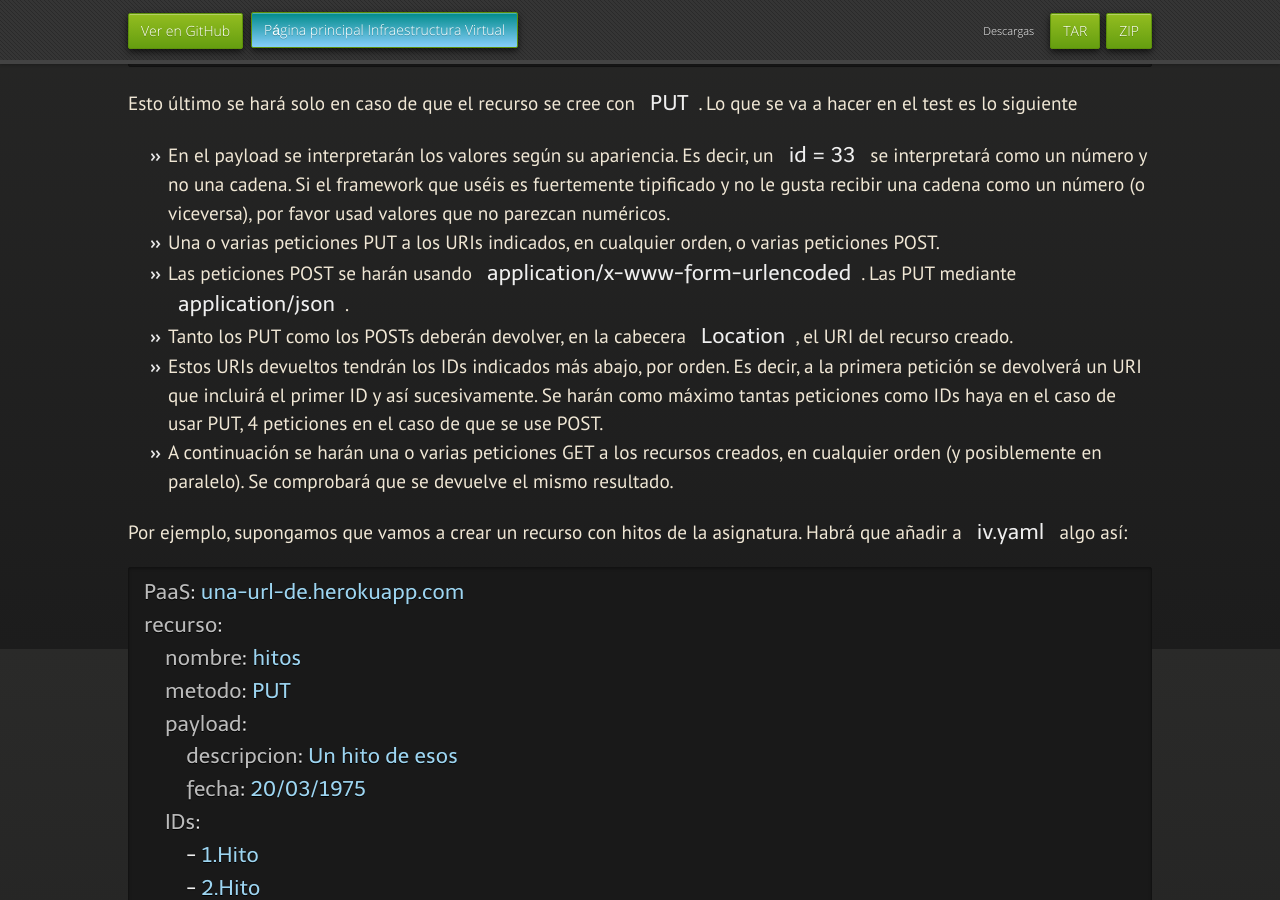
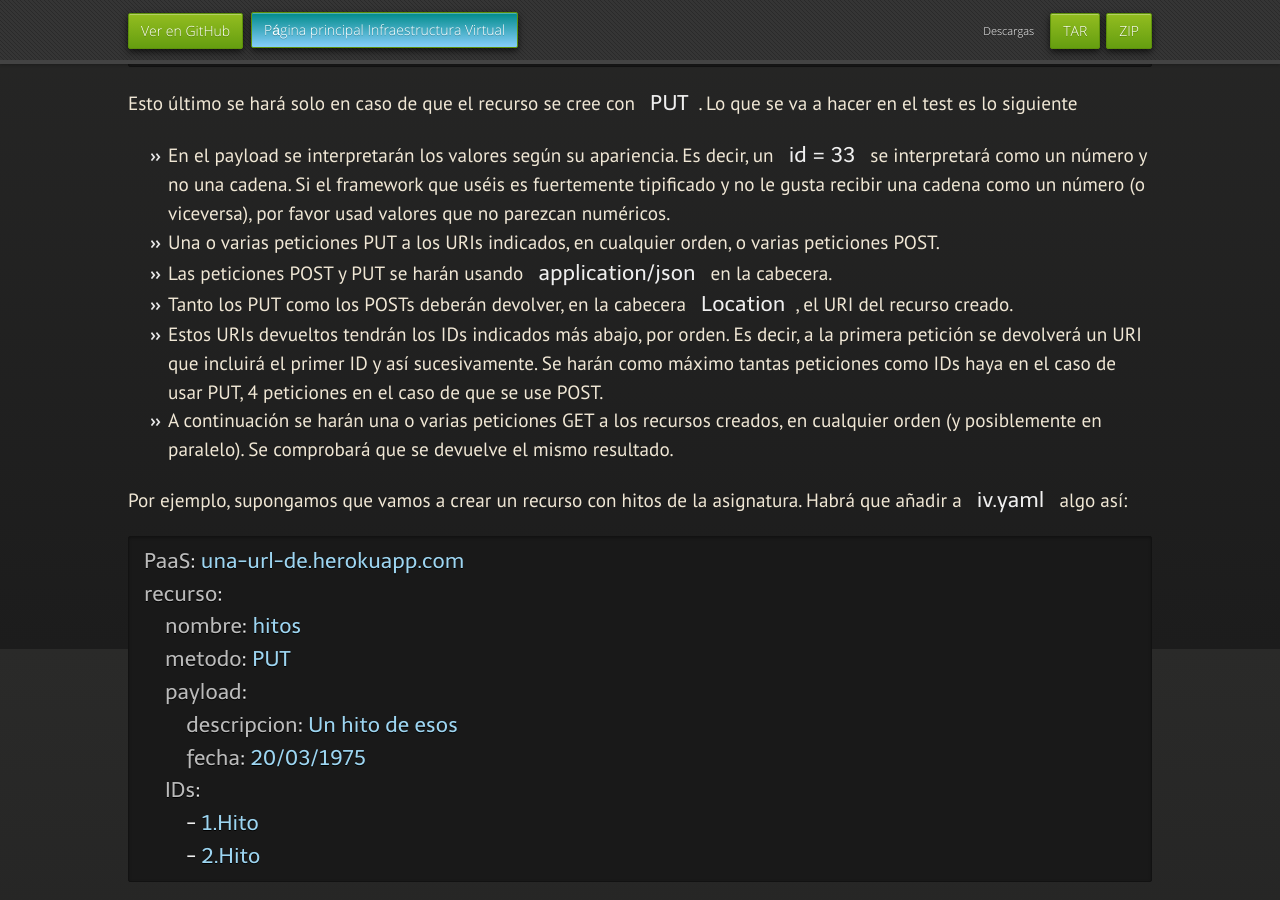
Before and after one commit to JJ/IV, a Jekyll site: the page built from documentos/proyecto/7.PaaS.md, in a window 1280 px wide and 900 px high, scrolled down 2051 px. Built offline with Jekyll 4.4.1, drawn with Linux system fonts in a browser that asks for light colours; nearby versions of some CDN libraries; some web fonts are replaced; our own code applies the rules of GitHub Pages for plain Markdown files.

Commit message:
Sync documentos/proyecto/7.PaaS.md de master a gh-pages

```diff
--- a/documentos/proyecto/7.PaaS.md
+++ b/documentos/proyecto/7.PaaS.md
@@ -115,9 +115,8 @@ Esto último se hará solo en caso de que el recurso se cree con
   usad valores que no parezcan numéricos.
 * Una o varias peticiones PUT a los URIs indicados, en cualquier
   orden, o varias peticiones POST.
-* Las peticiones POST se harán usando
-  `application/x-www-form-urlencoded`. Las PUT mediante
-  `application/json`.
+* Las peticiones POST y PUT se harán usando `application/json` en la
+  cabecera.
 * Tanto los PUT como los POSTs deberán devolver, en la cabecera
   `Location`, el URI del recurso creado.
 * Estos URIs devueltos tendrán los IDs indicados más abajo, por
```
